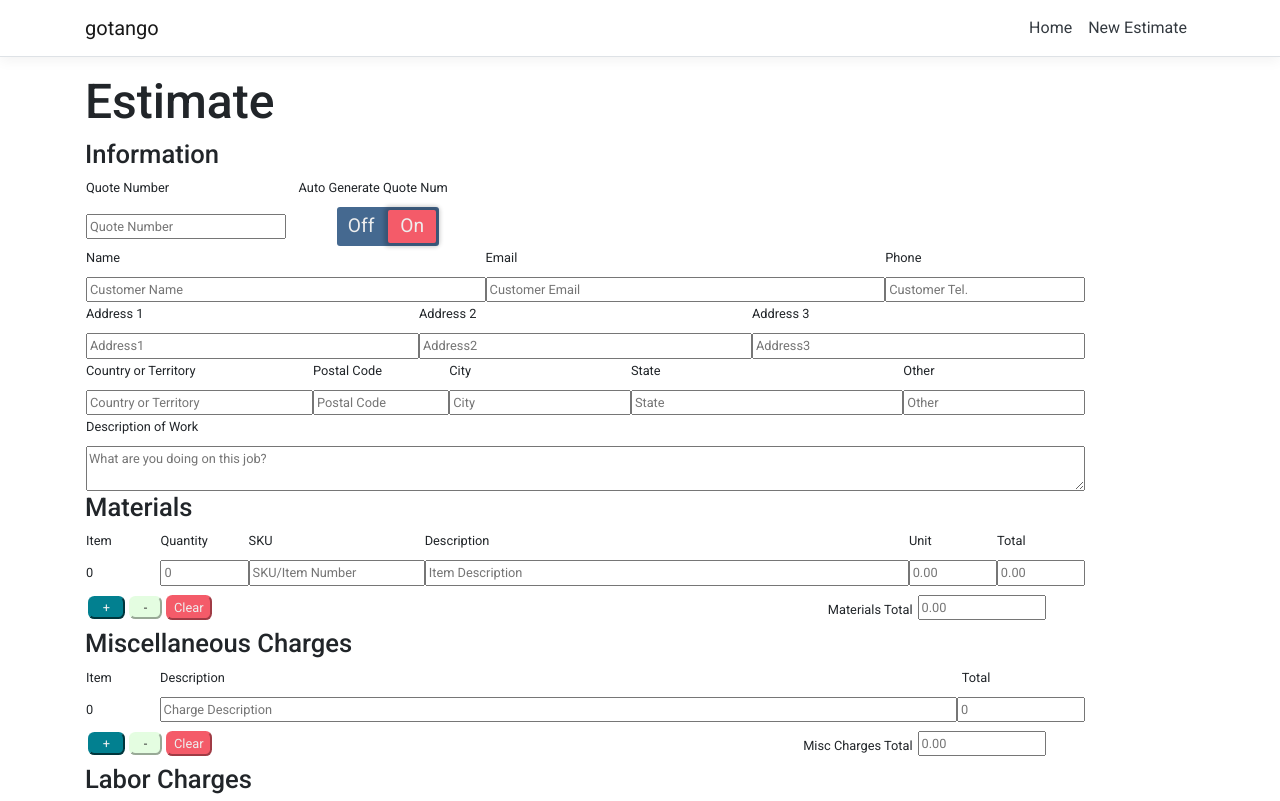
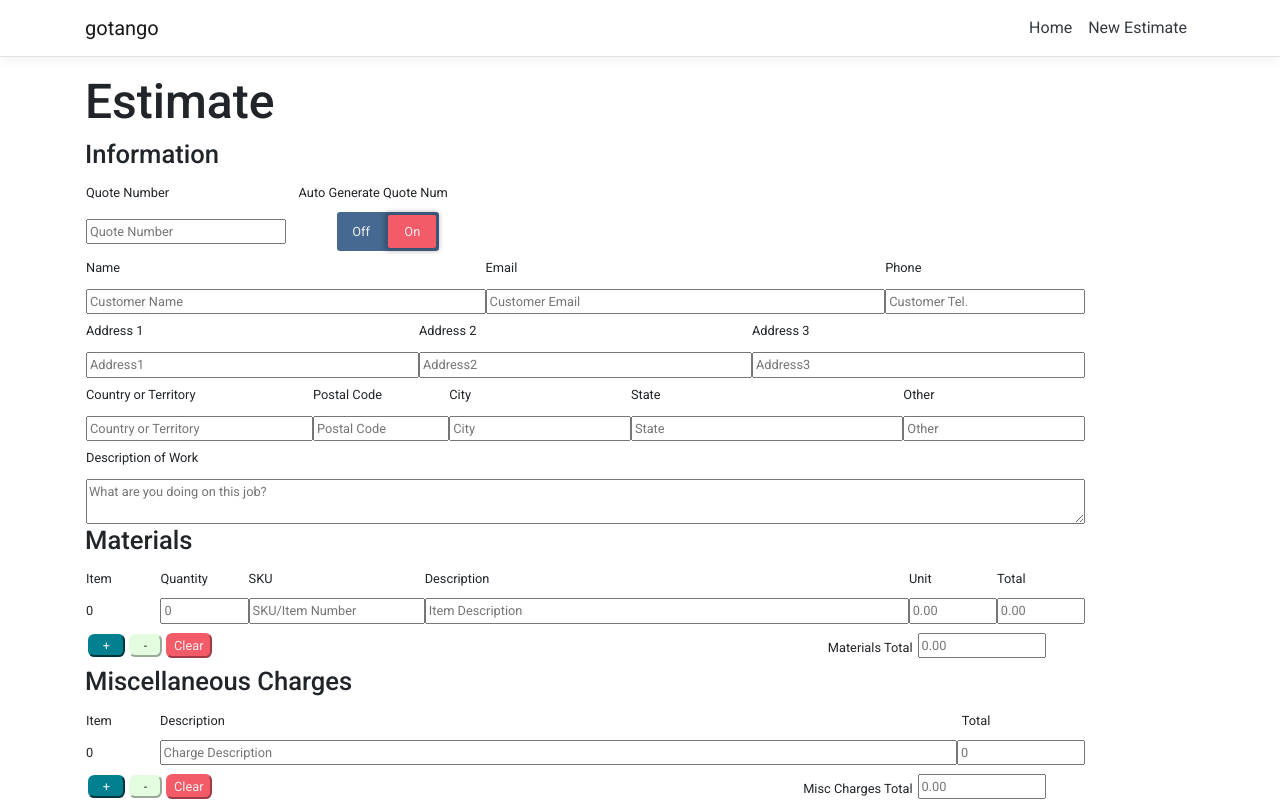
Before and after one commit to jakDev003/Gotango, an Angular app in the folder ClientApp/: page /new-estimate in a window 1280 px wide. Shown: the top 801 px of the page. Built offline with nearby package versions, Linux system fonts and the light colour scheme.

Commit message:
Fixed more css issues at larger resolutions

```diff
--- a/ClientApp/src/app/components/new-quote/new-quote.component.css
+++ b/ClientApp/src/app/components/new-quote/new-quote.component.css
@@ -1,9 +1,14 @@
 form,
+text {
+  font-size: 1.5vw;
+}
+
+input,
 label,
-input,
 select,
-text,
-button {
+button,
+textarea,
+div {
   font-size: 1vw;
 }
 
--- a/ClientApp/src/styles.css
+++ b/ClientApp/src/styles.css
@@ -82,14 +82,14 @@ body { margin: 0; font-family: Roboto, "Helvetica Neue", sans-serif; }
   display: none;
 }
 .custom-checkbox input#status + label {
-  height: 100%;
+  height: 3vw;
   width: 100%;
   font-size: 1.5vw;
 }
 .custom-checkbox input#status + label > .status-switch {
   cursor: pointer;
   width: 100%;
-  height: 100%;
+  height: 3vw;
   position: relative;
   background-color: var(--color-warn);
   color: var(--text-color-light);
```
